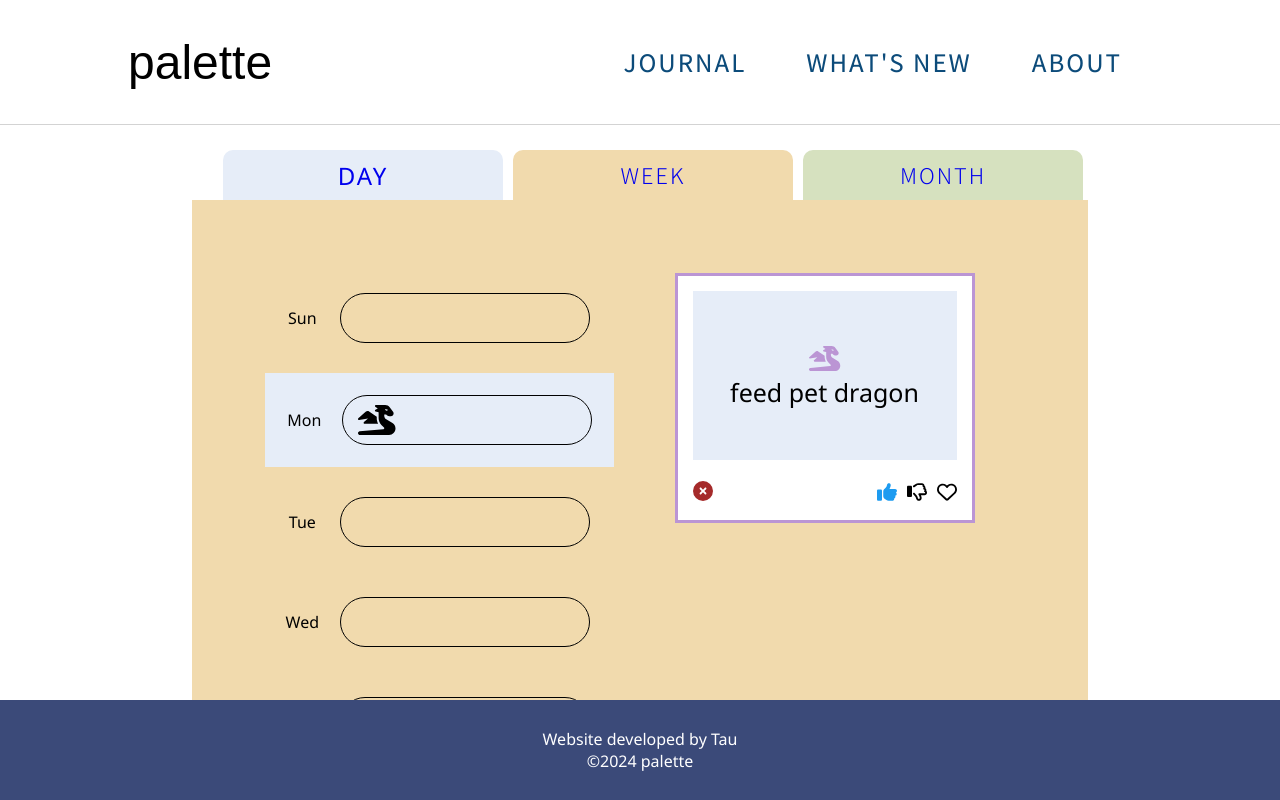
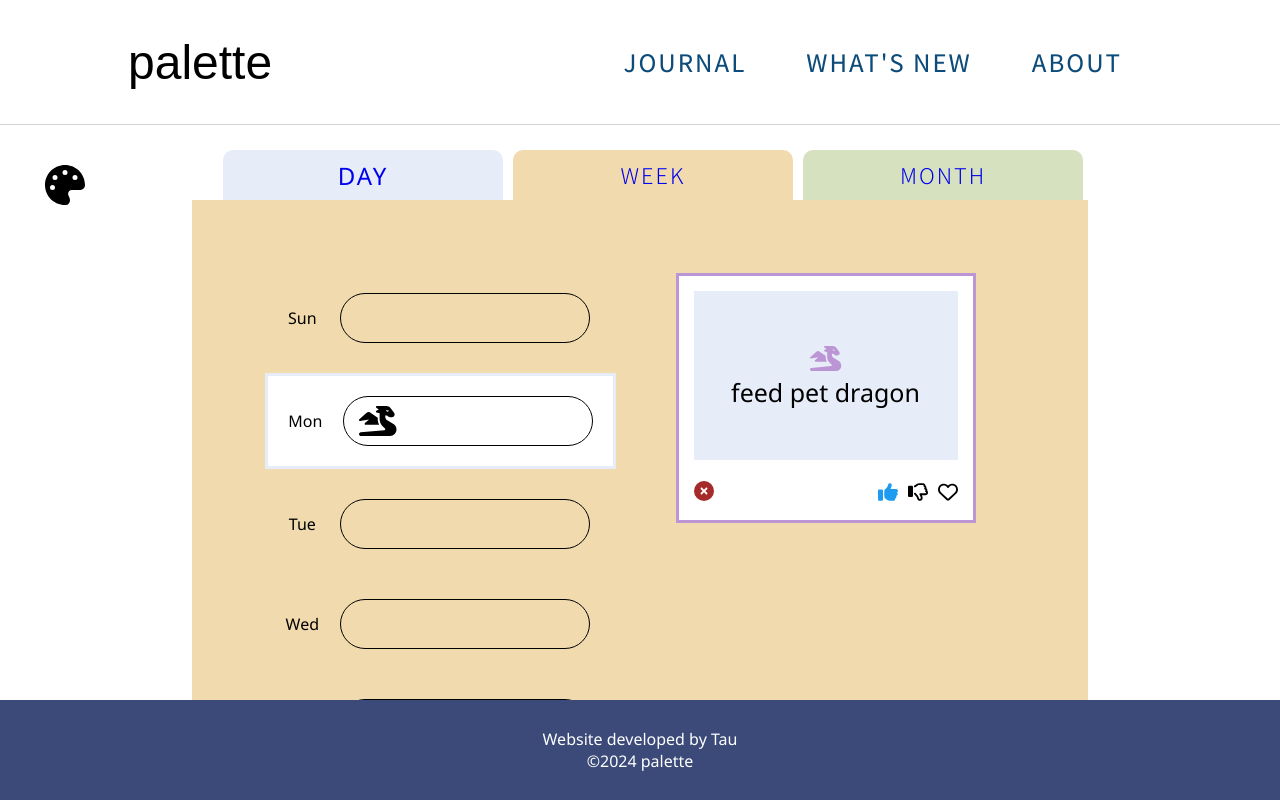
Before and after one commit to taujeng/palette, a Next.js app: page /week in a window 1280 px wide. Built offline with nearby package versions, Linux system fonts and the light colour scheme.

Commit message:
Add colorpalette to the JournalLayout

```diff
--- a/src/app/components/journalLayout/JournalLayout.tsx
+++ b/src/app/components/journalLayout/JournalLayout.tsx
@@ -2,13 +2,17 @@
 import React, {useState, useEffect} from 'react'
 import Link from 'next/link'
 import './journalLayout.css'
+import ColorPalette from '../modals/colorPalette/ColorPalette'
 
 const JournalLayout = ( {children, startingTab} : any ) => {
   const [currentTab, setCurrentTab] = useState(startingTab || "day-tab");
+  const [showColorPalette, setShowColorPalette] = useState<boolean>(false);
+
 
   return (
     <div className="journal-container">
       <div className="journal-content">
+        <ColorPalette status={showColorPalette} setStatus={() => setShowColorPalette(!showColorPalette)}/>
         <ul className="tab-container">
           <Link href="/day" onClick={()=> setCurrentTab("day-tab")} className="tab-1"><li><b>DAY</b></li></Link>
           <Link href="/week" onClick={()=> setCurrentTab("week-tab")} className="tab-2"><li>WEEK</li></Link>
--- a/src/app/components/weekly/weeklySummary/WeeklySummary.tsx
+++ b/src/app/components/weekly/weeklySummary/WeeklySummary.tsx
@@ -28,7 +28,6 @@ const WeeklySummary = ( {date, weekday, changeWeekDay, isActive}: WeeklySummaryP
             const selected = entries && entries.filter((item:any) => item.selected === true)
             const mood = state[date]?.mood
             const sortedEntries = prioritySort(selected, mood);
-            console.log(sortedEntries);
             setEntries(sortedEntries.slice(0,5));
         } else {
             setEntries([]);
--- a/src/app/components/weekly/weeklySummary/weeklySummary.css
+++ b/src/app/components/weekly/weeklySummary/weeklySummary.css
@@ -32,6 +32,6 @@
 }
 
 .weeklySummary-container.active {
-  border: 2px solid #e6edf8; /* A slightly darker orange border */
-  background-color: #e6edf8;
+  border: 3px solid #e6edf8; /* A slightly darker orange border */
+  background-color: white;
 }/*# sourceMappingURL=weeklySummary.css.map */
--- a/src/app/components/weekly/weeklySummary/weeklySummary.scss
+++ b/src/app/components/weekly/weeklySummary/weeklySummary.scss
@@ -32,8 +32,9 @@
     }
 }
 .weeklySummary-container.active {
-    border: 2px solid $day-color; /* A slightly darker orange border */
-    background-color: $day-color;
+    border: 3px solid $day-color; /* A slightly darker orange border */
+    // background-color: $day-color;
+    background-color: white;
     // Pressed Down effect:
     // box-shadow: inset 2px 2px 5px rgba(0, 0, 0, 0.2),
     //             inset -2px -2px 5px rgba(0, 0, 0, 0.2); /* Uniform inset shadow on all sides */
```
Also changed, not shown: src/app/day/page.tsx (+0 -17 lines), src/app/week/page.tsx (+0 -20 lines), 1 other file (tests, documents, lock files or other folders).
